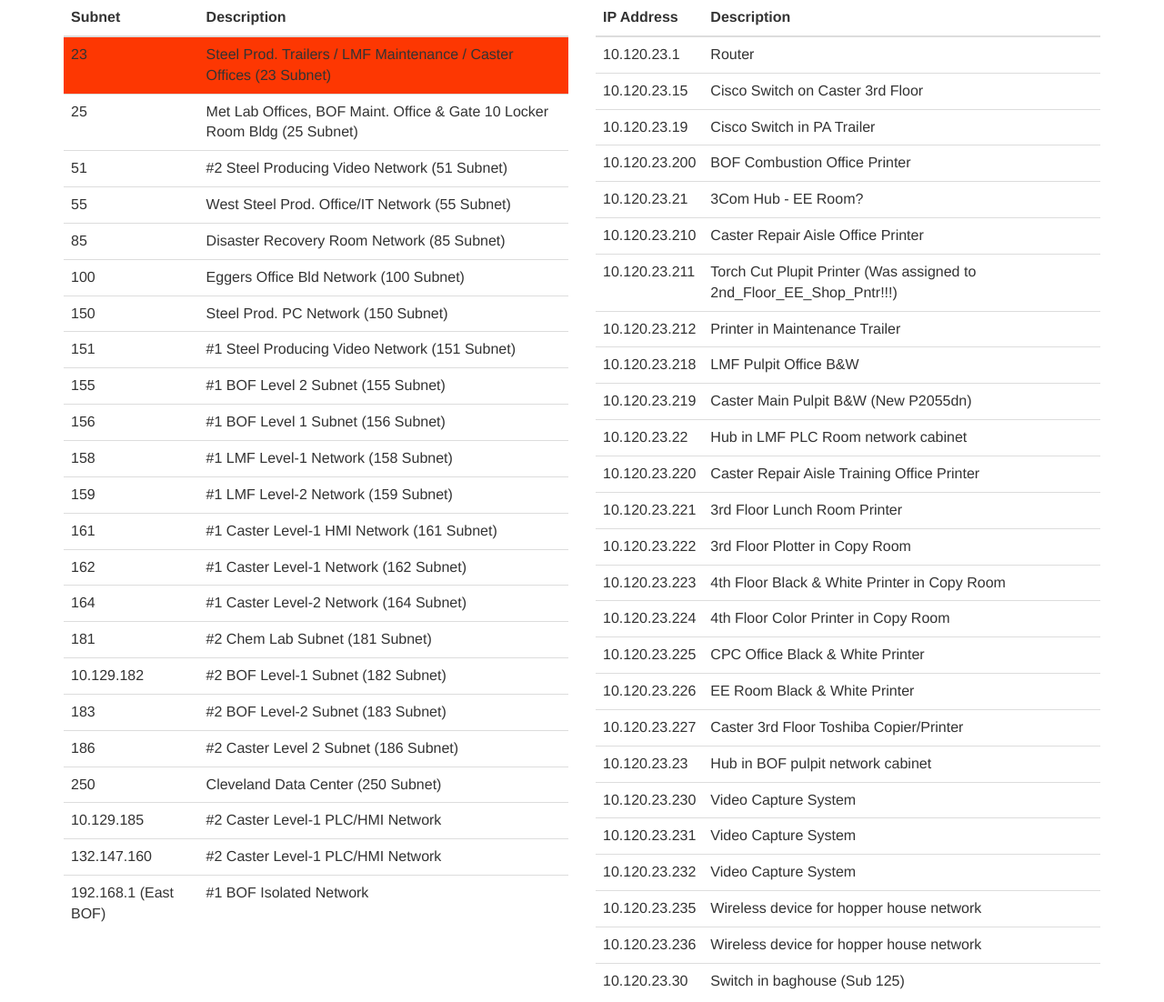
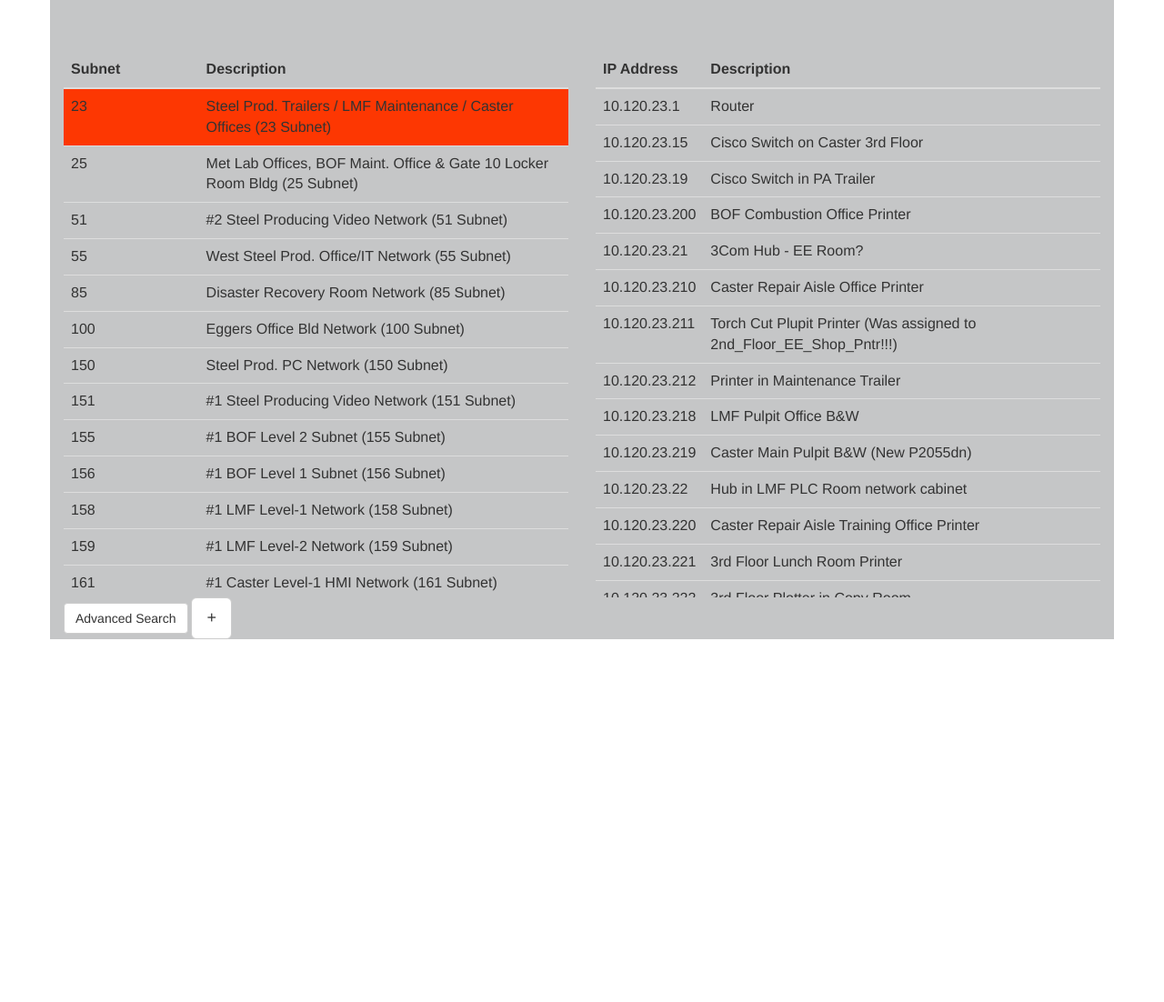
Before and after one commit to jtreleaven/Angcelor, a website: page index.html at #/browse in a window 1280 px wide. Shown: the top 1102 px of the page at 91% size. After the commit the page ends 800 px from the top, so only its background shows below. Drawn offline with Linux system fonts and the light colour scheme.

Commit message:
Styling things for the upcoming demo.

```diff
--- a/app/libs/main.css
+++ b/app/libs/main.css
@@ -1,3 +1,16 @@
+#background {
+    background-color: #c5c6c7;
+}
+
+.table-container {
+    height: 75%;
+    overflow-y: scroll;
+}
+
+.browse-content {
+    margin-top: 5%;
+}
+
 .selected_subnet {
     background-color: #fd3702;
 }
--- a/app/views/browse.html
+++ b/app/views/browse.html
@@ -1,10 +1,10 @@
 
 <div id="background" class="container">
-    <div class="row">
-        <div id="subnetTableContainer" class="tableContainer col-md-6">
+    <div class="row browse-content">
+        <div id="subnetTableContainer" class="col-md-6 table-container">
             <div ng-include="'app/views/partials/subnet_table.html'"></div>
         </div>
-        <div id="ipTableContainer" class="tableContainer col-md-6">
+        <div id="ipTableContainer" class="col-md-6 table-container">
             <div ng-include="'app/views/partials/ip_table.html'"></div>
         </div>
     </div>
--- a/server.js
+++ b/server.js
@@ -7,7 +7,7 @@
 var express = require('express');
 var app = express();
 
-app.set('port', (process.env.PORT || 5000));
+app.set('port', (process.env.PORT || 8000));
 app.use(express.static(__dirname));
 
 app.get('/', function(request, response) {
```
Also changed, not shown: .openshift/README.md (deleted), .openshift/action_hooks/README.md (deleted), .openshift/markers/README.md (deleted), 11 other files.
